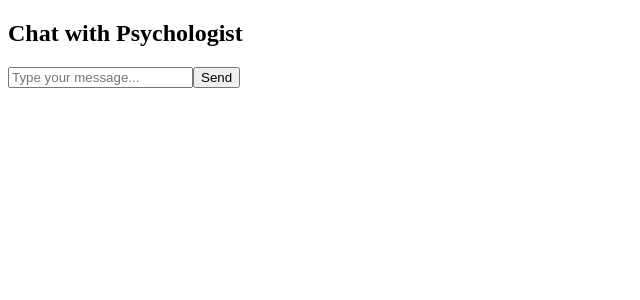
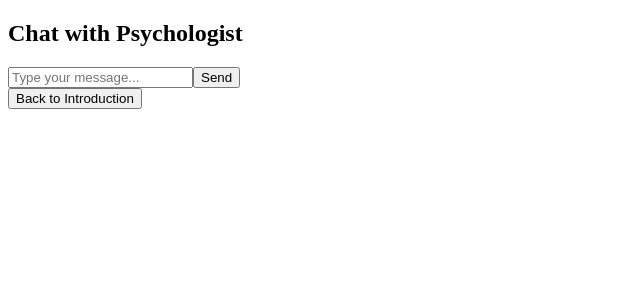
Before and after one commit to Aiden0526/Psychotherapy-dialogue, a Vue app in the folder frontend/: page /psychologist/1/chat in a window 1280 px wide. Shown: the top 300 px of the page, without its empty margins (0-640 px from the left). Built offline with nearby package versions, Linux system fonts and the light colour scheme.

Commit message:
feat(frontend-chat): Add the goBack button to go back to the intro page

```diff
--- a/frontend/src/components/PsychologistChat.vue
+++ b/frontend/src/components/PsychologistChat.vue
@@ -14,6 +14,12 @@
         <input v-model="userMessage" type="text" placeholder="Type your message..." />
         <button @click="sendMessage">Send</button>
       </div>
+
+      <!-- Back button to return to the introduction page -->
+      <div>
+        <button @click="goBack">Back to Introduction</button>
+      </div>
+
     </div>
   </template>
 
@@ -49,6 +55,10 @@
                 sender: 'Psychologist'
             });
             }
+        },
+        goBack() {
+            // Navigate back to the introduction page
+            this.$router.push(`/psychologist/${this.psychologist.id}/intro`);
         }
     }
   };
```
Lines whose indentation alone changed are shown as unchanged.
